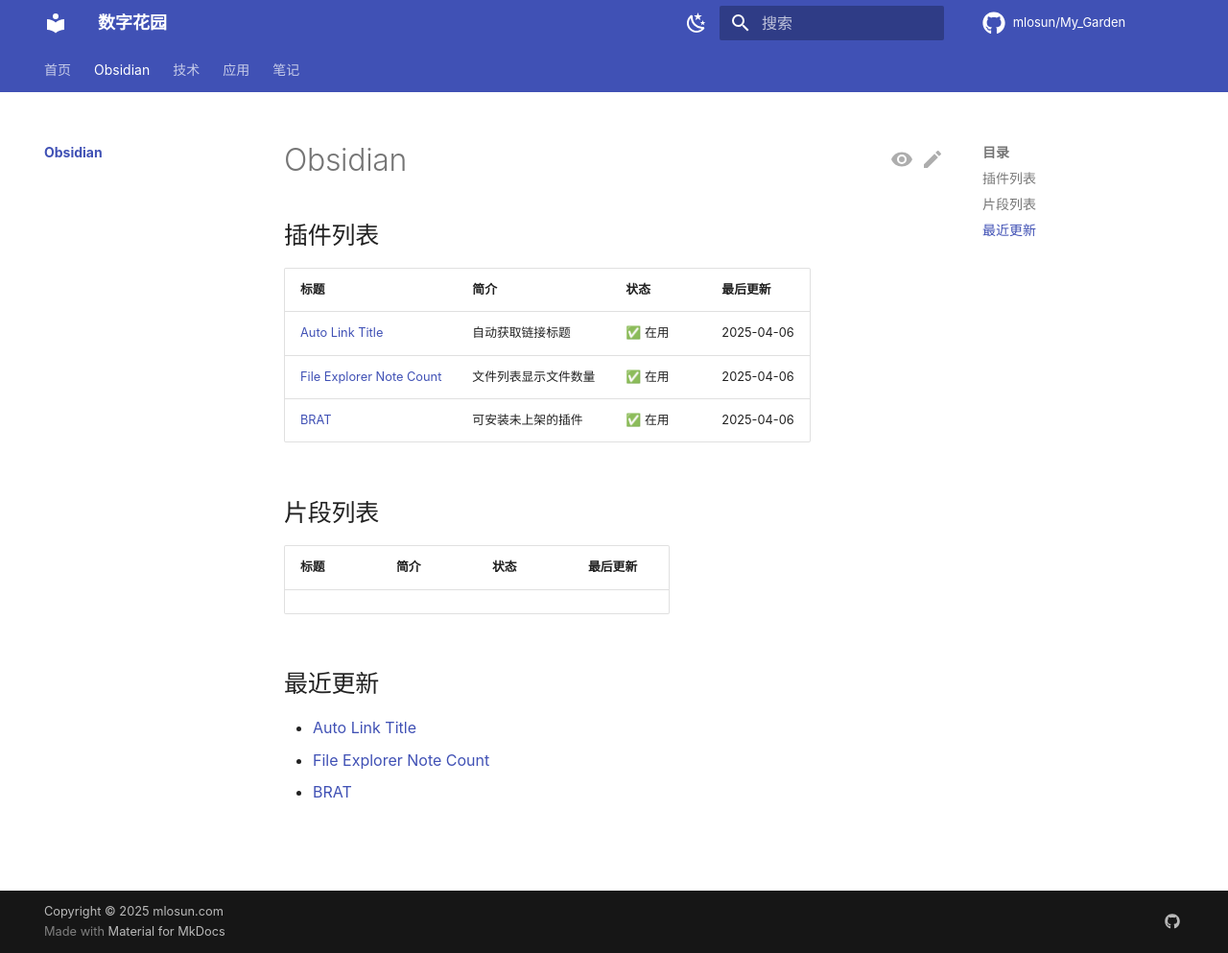
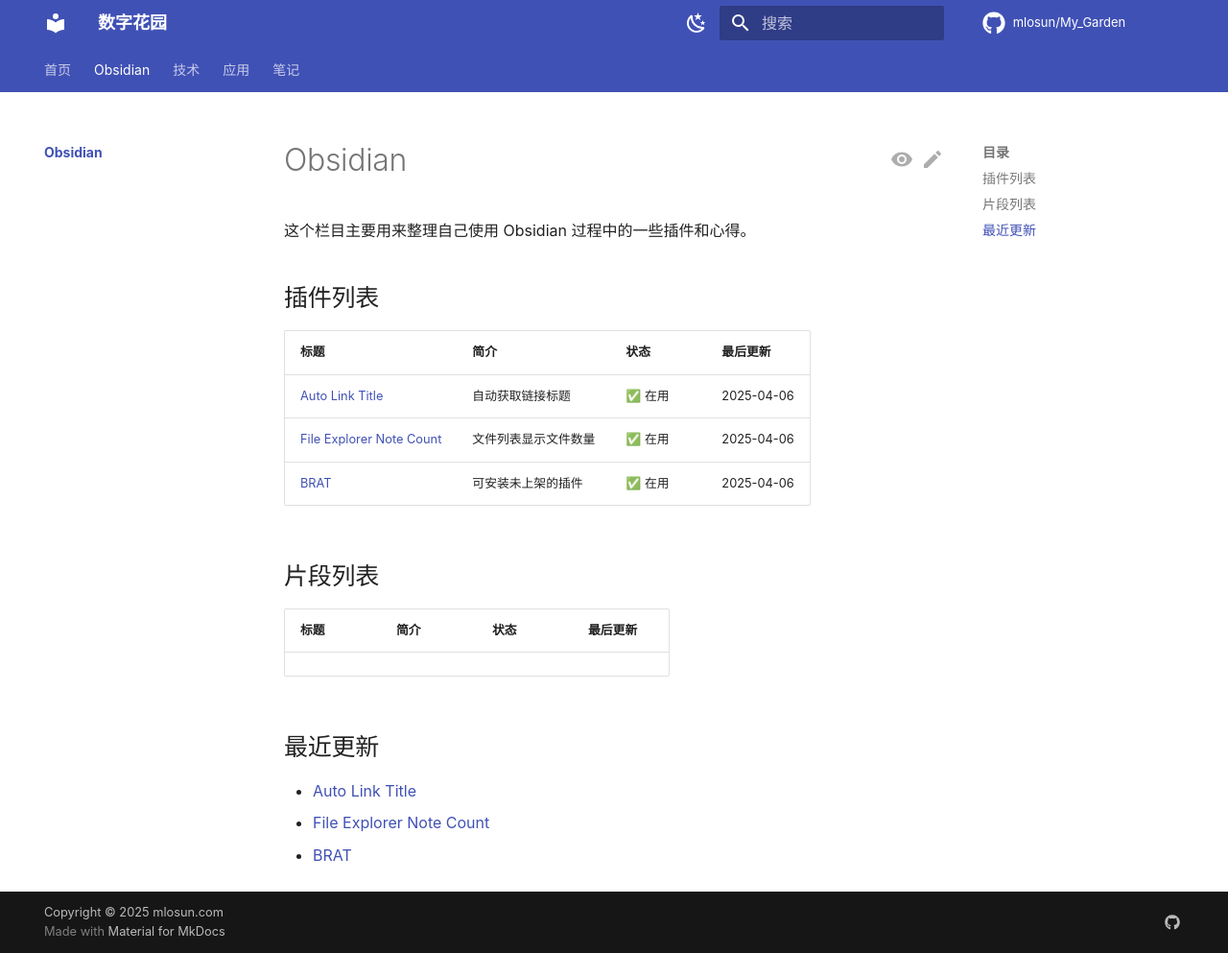
Before and after one commit to mlosun/My_Garden, an MkDocs documentation site: the page built from docs/obsidian/index.md, in a window 1280 px wide and 993 px high. Shown: the whole window at 96% size. Built offline with MkDocs 1.6.1 and Material for MkDocs 9.7.7, drawn with Linux system fonts in a browser that asks for light colours; comment, search, counter and statistics services are not loaded.

Commit message:
PUSH NOTE : index.md

```diff
--- a/docs/obsidian/index.md
+++ b/docs/obsidian/index.md
@@ -1,9 +1,11 @@
 ---
 created: 2025-04-05
-updated: 2025-05-03
+updated: 2025-05-04
 share: true
 title: Obsidian
 ---
+
+这个栏目主要用来整理自己使用 Obsidian 过程中的一些插件和心得。
 
 ## 插件列表
 
@@ -19,6 +21,7 @@
 | 标题 | 简介 | 状态 | 最后更新 |
 | -- | -- | -- | ---- |
 
+
 ## 最近更新
 
 - [Auto Link Title](./plugins/Auto%20Link%20Title.md)
```
